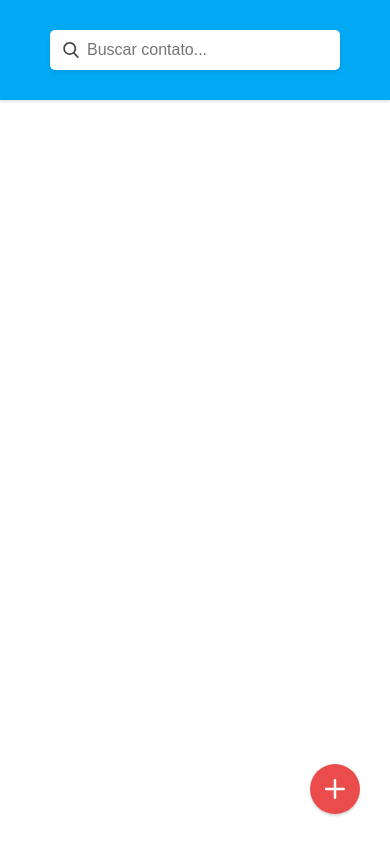
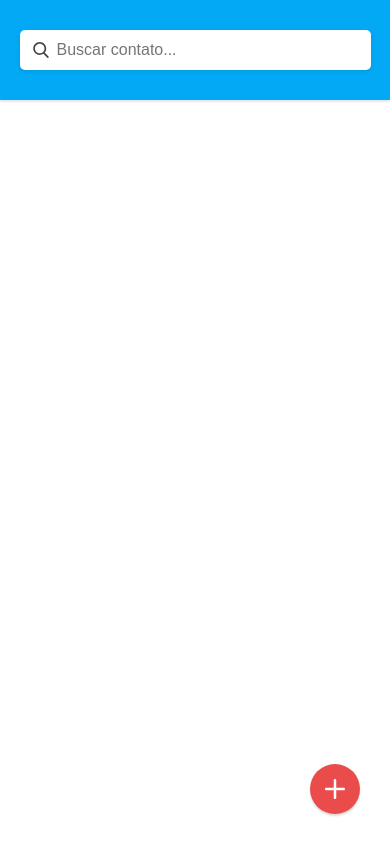
Before and after one commit to carlosqsilva/Streamtel-FrontEnd-Test, a React app: page / in a window 390 px wide. Built offline with nearby package versions, Linux system fonts and the light colour scheme.

Commit message:
more concise width across mobile devices

```diff
--- a/src/components/ContactList/SearchInput.js
+++ b/src/components/ContactList/SearchInput.js
@@ -2,7 +2,7 @@ import React from "react"
 import styled from "styled-components"
 import lupa from "../assets/search.svg"
 
-const Wrapper = styled.div`
+const Wrapper = styled.label`
   display: flex;
   justify-content: flex-start;
   align-items: center;
@@ -11,7 +11,7 @@ const Wrapper = styled.div`
   background: #fff;
   border-radius: 5px;
   box-shadow: 0 2px 4px 0 rgba(0, 0, 0, 0.08);
-  min-width: 290px;
+  width: 90%;
   @media (min-width: 550px) {
     width: 500px;
   }
```
